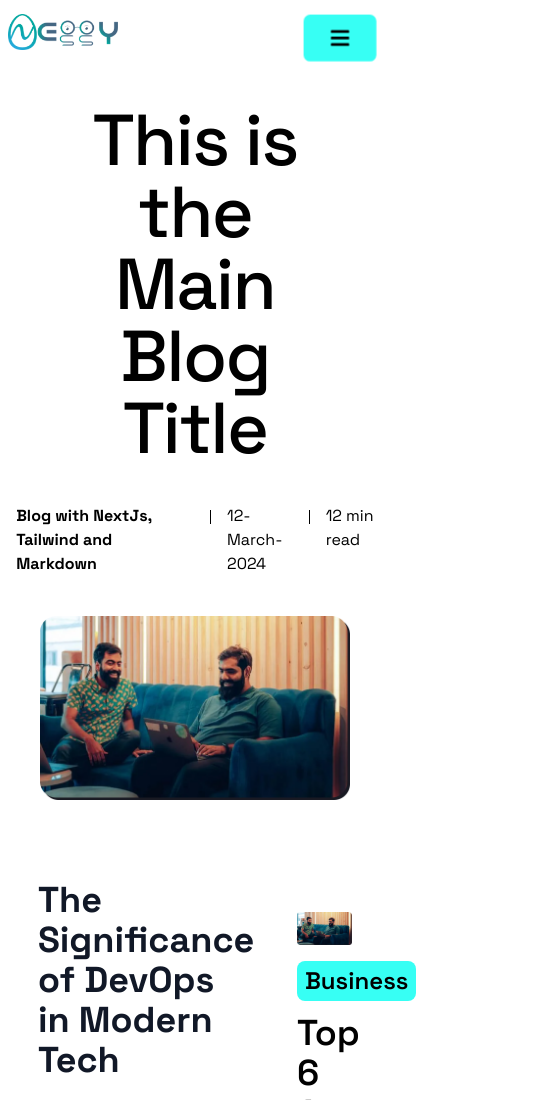
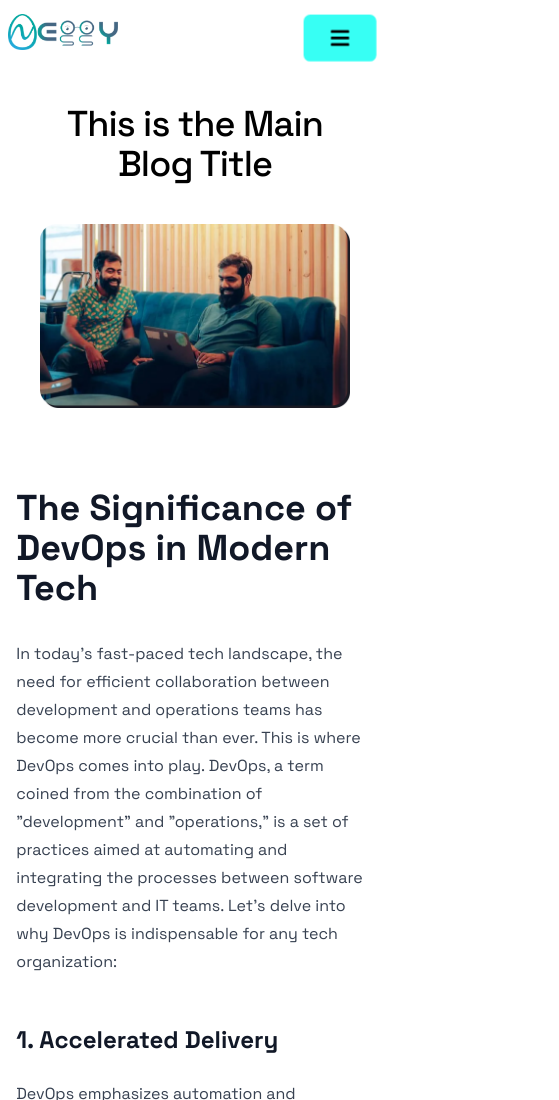
Before and after one commit to onEggy/OnEggyWeb, a Next.js app: page /blogs/blog-one-markdown-info in a window 390 px wide. Shown: the top 1100 px of the page, 559 px wide, since content can reach past the window. Built offline with nearby package versions, Linux system fonts and the light colour scheme.

Commit message:
mobile responsive added and file date managed

```diff
--- a/public/AllBlogs/index.json
+++ b/public/AllBlogs/index.json
@@ -1,7 +1,7 @@
 [
     {
         "title": "hello this is blog one",
-        "name": "Blog 1",
+        "category": "Web Design",
         "overview": "We are a team of Artists, Innovators & Strategists who left their ordinary life to invent and reinvent the common. Our Passion for technologies changes problems into opportunities. Our heart is full of creative juice that shapes ideas, Our mind is on a quest to transform the ordinary into the extraordinary. This is our code that energizes deep-rooted human desires and makes people pursue their dreams. We took an oath to stick to the Code and call ourselves Code Theorem.",
         "slug": "blog-one-markdown-info",
         "mdFileLocation": "./public/AllBlogs/markDown/blog1.md"
--- a/public/AllBlogs/markDown/blog1.md
+++ b/public/AllBlogs/markDown/blog1.md
@@ -3,11 +3,8 @@ subTitle: Blog with NextJs, Tailwind and Markdown
 summary: Short description
 date: 12-March-2024
 readTime: 12 min
-title: hello this is blog one
 description: this is temp description
-name: Blog 1
 blogPageTitle: This is the Main Blog Title
-overview: We are a team of Artists, Innovators & Strategists who left their ordinary life to invent and reinvent the common. Our Passion for technologies changes problems into opportunities. Our heart is full of creative juice that shapes ideas, Our mind is on a quest to transform the ordinary into the extraordinary. This is our code that energizes deep-rooted human desires and makes people pursue their dreams. We took an oath to stick to the Code and call ourselves Code Theorem.
 keywords: markdown,md,md-language
 mainBigImage: /about/people.png
 ---
--- a/src/pages/blogs/[Blog].js
+++ b/src/pages/blogs/[Blog].js
@@ -78,11 +78,11 @@ const Blog = (props) => {
 
         <Navbar />
         <Sidebar />
-        <h1 className="mx-auto text-center my-10 w-8/12  text-7xl font-medium tracking-tight">{props.blogPageTitle}</h1>
+        <h1 className="mx-auto text-center my-10 w-8/12 text-4xl  md:text-7xl font-medium tracking-tight">{props.blogPageTitle}</h1>
         <div className="mx-auto my-10 w-11/12">
 
 
-          <div className="flex justify-center">
+          <div className="hidden md:flex justify-center">
             <a
               href="https://codetheorem.co/blogs/category/ui-ux-design"
               className="font-bold"
@@ -104,11 +104,11 @@ const Blog = (props) => {
               alt="helo"
             />
           </div>
-          <div className="flex mt-10 justify-center">
+          <div className="md:flex mt-10 mb-24 justify-center">
 
-            <div className="w-8/12 max-w-[50vw] pt-10  pr-3 prose" dangerouslySetInnerHTML={{ __html: props.renderedHtml }} />
+            <div className=" max-w-8/12 mx-auto pt-10 md:pr-3 prose" dangerouslySetInnerHTML={{ __html: props.renderedHtml }} />
 
-            <div className="w-4/12 mt-10 pl-16">
+            <div className="md:w-4/12  mt-10 md:pl-16">
               <div>
                 {sideContent.map((props, index) => (
                   <Compo key={index} {...props} />
--- a/src/pages/blogs/index.js
+++ b/src/pages/blogs/index.js
@@ -21,7 +21,7 @@ const blogOne = () => {
   const sentence =
     "Create your unique footprint in the digital world with OnEggy’s IT services. Transform your business with our cutting-edge and effective digital solutions to pave your path to success.";
   const showButton = false;
-  const arr = blogsData.reverse().slice(0, 5).map(x => ({ ...x, head: x.name, title: x.title, content: x.overview }))
+  const arr = blogsData.reverse().slice(0, 5).map(x => ({ ...x, head: x.category, title: x.title, content: x.overview }))
   const CategoryList = seggregateData.category
   const tagList = seggregateData.tags
 
```
